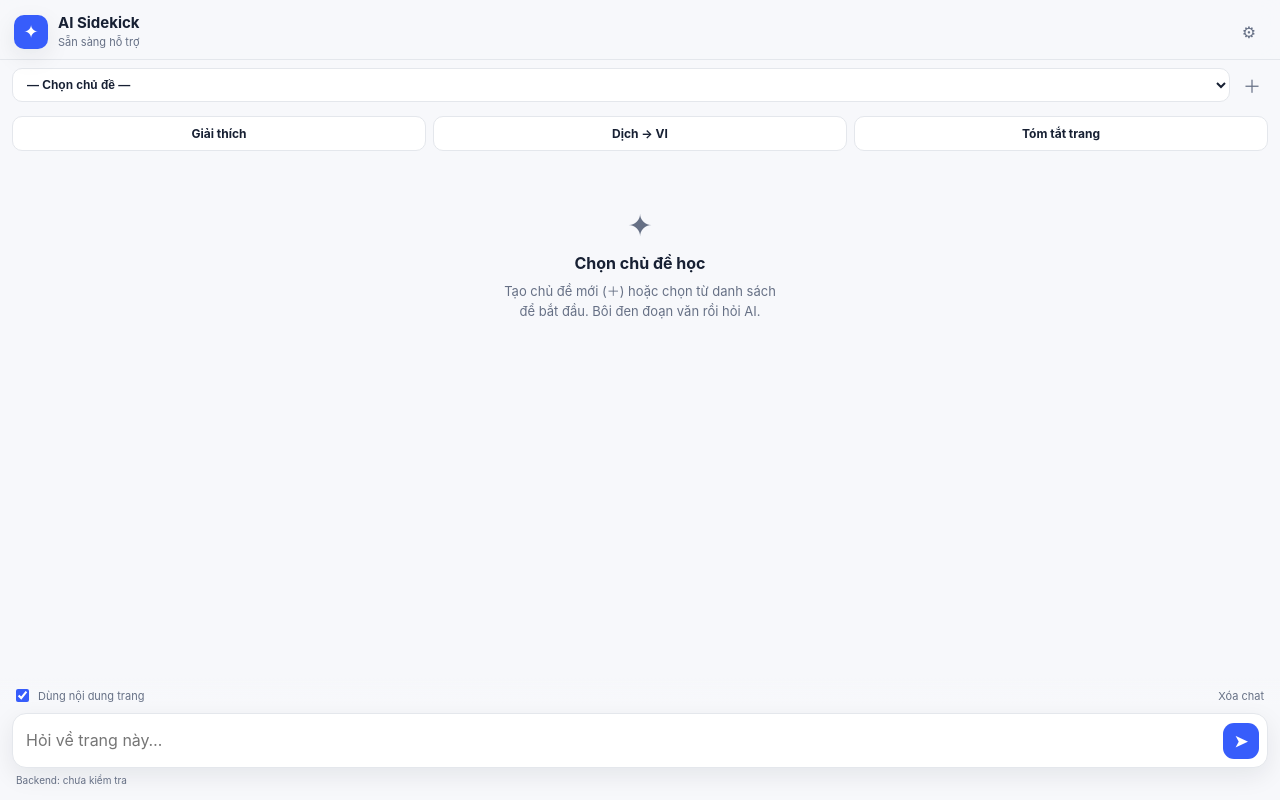
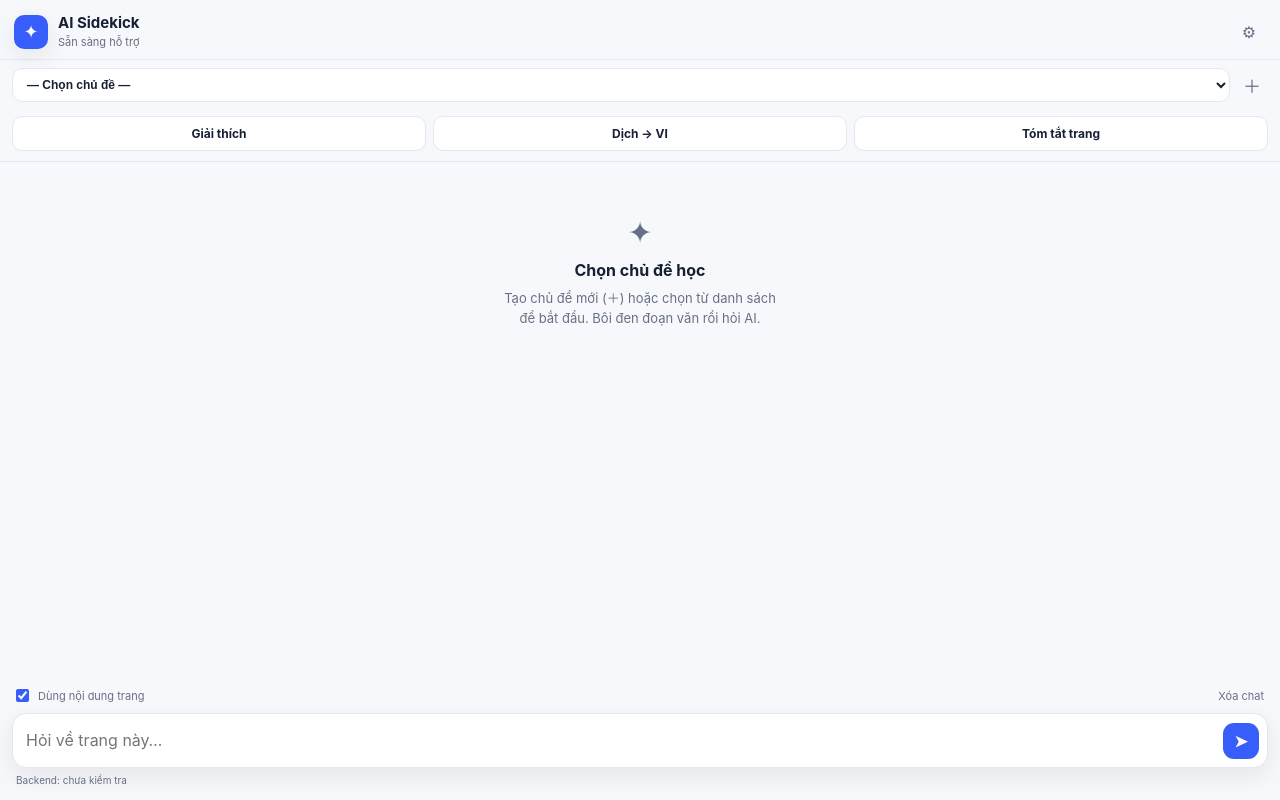
Before and after one commit to hoangbkcntt98/ai_panel_chrome_extension, a browser extension: page extension/sidepanel.html in a window 1280 px wide. Drawn offline with Linux system fonts and the light colour scheme.

Commit message:
fix frontend

```diff
--- a/extension/sidepanel.css
+++ b/extension/sidepanel.css
@@ -36,13 +36,16 @@ button, textarea, input { font: inherit; }
 button { cursor: pointer; }
 
 .app-shell { min-height: 100vh; display: flex; flex-direction: column; }
-.topbar { position: sticky; top: 0; z-index: 5; display: flex; align-items: center; justify-content: space-between; gap: 12px; padding: 14px 14px 10px; background: color-mix(in srgb, var(--bg) 90%, transparent); backdrop-filter: blur(12px); border-bottom: 1px solid var(--border); }
+.topbar { position: sticky; top: 0; z-index: 7; display: flex; align-items: center; justify-content: space-between; gap: 12px; padding: 14px 14px 10px; background: color-mix(in srgb, var(--bg) 90%, transparent); backdrop-filter: blur(12px); border-bottom: 1px solid var(--border); }
 .brand { display: flex; align-items: center; gap: 10px; min-width: 0; }
 .brand-mark { width: 34px; height: 34px; border-radius: 10px; display: grid; place-items: center; background: var(--accent); color: white; font-size: 18px; box-shadow: var(--shadow); }
 .brand h1 { margin: 0; font-size: 15px; line-height: 1.2; }
 .brand p { margin: 3px 0 0; color: var(--muted); font-size: 11px; white-space: nowrap; overflow: hidden; text-overflow: ellipsis; max-width: 260px; }
 .icon-button { border: 0; background: transparent; color: var(--muted); border-radius: 8px; width: 34px; height: 34px; display: grid; place-items: center; }
 .icon-button:hover { background: var(--surface); color: var(--text); }
+
+/* Sticky header block: section-bar + selection-card + quick-actions */
+.sticky-header { position: sticky; top: 0; z-index: 4; background: var(--bg); border-bottom: 1px solid var(--border); }
 
 .selection-card { margin: 12px 12px 0; padding: 12px; border: 1px solid var(--border); background: var(--surface-2); border-radius: 14px; }
 .selection-title-row { display: flex; align-items: center; justify-content: space-between; gap: 8px; font-size: 11px; font-weight: 700; color: var(--muted); text-transform: uppercase; letter-spacing: .05em; }
@@ -53,7 +56,7 @@ button { cursor: pointer; }
 .quick-actions button { border: 1px solid var(--border); background: var(--surface); color: var(--text); border-radius: 10px; padding: 9px 7px; font-size: 12px; font-weight: 650; }
 .quick-actions button:hover { border-color: var(--accent); color: var(--accent); }
 
-.chat { flex: 1; padding: 4px 12px 160px; display: flex; flex-direction: column; gap: 10px; }
+.chat { flex: 1; padding: 10px 12px 160px; display: flex; flex-direction: column; gap: 10px; }
 .empty-state { margin: 42px auto; max-width: 280px; text-align: center; color: var(--muted); }
 .empty-state .sparkle { font-size: 30px; margin-bottom: 10px; }
 .empty-state h2 { margin: 0 0 8px; color: var(--text); font-size: 16px; }
--- a/extension/sidepanel.html
+++ b/extension/sidepanel.html
@@ -19,7 +19,8 @@
         <button id="settingsButton" class="icon-button" title="Cài đặt" aria-label="Cài đặt">⚙</button>
      </header>
 
-      <!-- Section management bar -->
+     <!-- Sticky header block: section bar + selection card + quick actions -->
+     <div class="sticky-header">
        <section class="section-bar">
          <select id="sectionSelect" class="section-select" title="Chọn chủ đề học">
            <option value="">— Chọn chủ đề —</option>
@@ -40,6 +41,7 @@
          <button data-action="translate">Dịch → VI</button>
          <button data-action="summarize">Tóm tắt trang</button>
        </section>
+     </div>
 
      <section id="chat" class="chat" aria-live="polite"></section>
 
```
Lines whose indentation alone changed are shown as unchanged.
